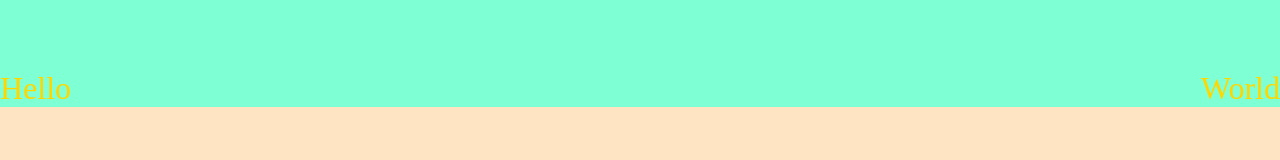
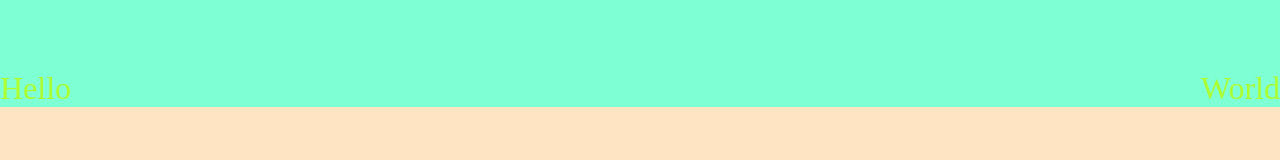
Before and after one commit to shaz1d/react-practice, a React (Vite) app: page / in a window 1280 px wide. Shown: the part 132-292 px from the top of the page. Built offline with nearby package versions, Linux system fonts and the light colour scheme.

Commit message:
2nd commit
Deleted Sidebar Component and added some css code

```diff
--- a/src/Styles/index.scss
+++ b/src/Styles/index.scss
@@ -14,7 +14,7 @@ body{
         justify-content: space-between;
         li{
             font-size: 2rem;
-            color: gold;
+            color: greenyellow;
         }
     }
 }
```
Also changed, not shown: src/Components/Sildebar/Sidebar.jsx (deleted, +0 -7 lines).
